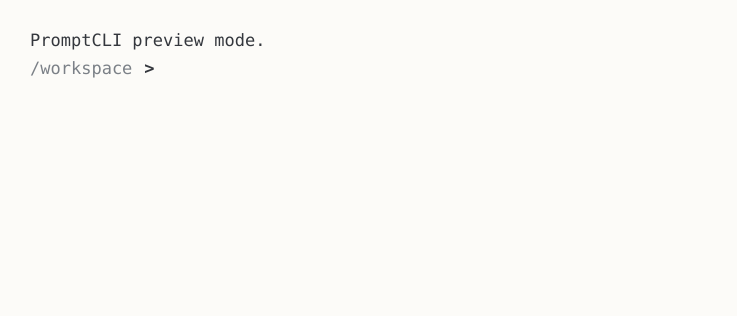
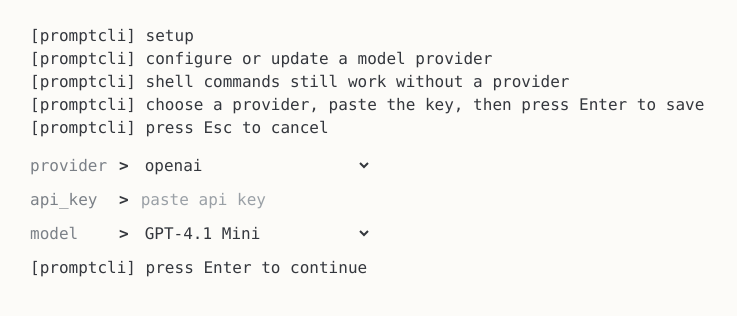
Before and after one commit to javidshaikhf/PromptCLI, a React (Vite) app: page / in a window 1280 px wide. Shown: the top 316 px of the page, without its empty margins (0-737 px from the left). Built offline with nearby package versions, Linux system fonts and the light colour scheme.

Commit message:
Add terminal setup flow and /setup recovery command

```diff
--- a/src/app/App.tsx
+++ b/src/app/App.tsx
@@ -113,7 +113,14 @@
       return {
         ...state,
         screen: "workspace",
-        settings: action.settings
+        settings: action.settings,
+        providerSetup: hasConfiguredProvider(action.settings)
+          ? state.providerSetup
+          : {
+              open: true,
+              reason: "settings",
+              pendingRequest: null
+            }
       };
     case "set-settings":
       return {
@@ -449,6 +456,21 @@
   async function handlePromptSubmit(value: string) {
     const normalizedValue = value.trim().toLowerCase();
 
+    if (
+      normalizedValue === "/setup" ||
+      normalizedValue === "setup" ||
+      normalizedValue === "/provider" ||
+      normalizedValue === "/providers"
+    ) {
+      dispatch({
+        type: "open-provider-setup",
+        reason: "settings",
+        pendingRequest: null
+      });
+      dispatch({ type: "plan-cleared" });
+      return;
+    }
+
     if (state.currentPlan) {
       if (normalizedValue === "no" || normalizedValue === "cancel") {
         handleCancelPlan();
@@ -595,6 +617,8 @@
           state.planState.status === "running"
         }
         plannerError={state.planState.error}
+        providerConfigured={hasConfiguredProvider(state.settings)}
+        providerSetupOpen={state.providerSetup.open}
         sessions={state.sessions}
         terminalFontSize={terminalFontSize}
       />
--- a/src/features/onboarding/OnboardingScreen.tsx
+++ b/src/features/onboarding/OnboardingScreen.tsx
@@ -1,9 +1,9 @@
-import { type FormEvent, useMemo, useState } from "react";
+import { type FormEvent, useEffect, useMemo, useState } from "react";
 import type { AppSettings, ProviderConfig, ProviderId } from "../../lib/contracts";
 import { MODEL_CATALOG } from "../../lib/providers/catalog";
 import { getProviderAdapter } from "../../lib/providers";
+import { upsertProviderConfig } from "../../lib/settings/defaults";
 import { saveProviderKey, saveSettings } from "../../lib/tauri/bridge";
-import { upsertProviderConfig } from "../../lib/settings/defaults";
 
 interface OnboardingScreenProps {
   currentSettings: AppSettings;
@@ -25,6 +25,19 @@
   const [error, setError] = useState<string | null>(null);
 
   const models = useMemo(() => MODEL_CATALOG[providerId], [providerId]);
+
+  useEffect(() => {
+    function handleEscape(event: KeyboardEvent) {
+      if (event.key === "Escape" && reason === "settings" && !busy) {
+        onClose();
+      }
+    }
+
+    window.addEventListener("keydown", handleEscape);
+    return () => {
+      window.removeEventListener("keydown", handleEscape);
+    };
+  }, [busy, onClose, reason]);
 
   async function handleSubmit(event: FormEvent<HTMLFormElement>) {
     event.preventDefault();
@@ -63,30 +76,28 @@
   }
 
   return (
-    <div className="settings-overlay">
-      <section className="panel provider-setup-panel">
-        <div className="space-between">
-          <div>
-            <p className="eyebrow">Provider setup</p>
-            <h2>
-              {reason === "first_nl_request"
-                ? "Connect a model before using English requests"
-                : "Add or update a provider"}
-            </h2>
-            <p className="muted">
-              Shell commands keep working without a provider. Natural-language
-              planning needs one configured provider.
-            </p>
-          </div>
-          <button className="ghost-button" onClick={onClose} type="button">
-            Close
-          </button>
+    <div className="terminal-setup-overlay">
+      <section className="terminal-setup-screen">
+        <div className="terminal-setup-copy">
+          <p>[promptcli] setup</p>
+          <p>
+            {reason === "first_nl_request"
+              ? "[promptcli] connect a model before using natural language"
+              : "[promptcli] configure or update a model provider"}
+          </p>
+          <p>[promptcli] shell commands still work without a provider</p>
+          <p>[promptcli] choose a provider, paste the key, then press Enter to save</p>
+          {reason === "settings" ? (
+            <p>[promptcli] press Esc to cancel</p>
+          ) : null}
         </div>
 
-        <form className="stack-md" onSubmit={handleSubmit}>
-          <label className="field">
-            <span>Provider</span>
+        <form className="terminal-setup-form" onSubmit={handleSubmit}>
+          <label className="terminal-setup-row">
+            <span className="terminal-setup-label">provider</span>
+            <span className="terminal-setup-separator">&gt;</span>
             <select
+              disabled={busy}
               value={providerId}
               onChange={(event) => {
                 const nextProvider = event.target.value as ProviderId;
@@ -94,26 +105,30 @@
                 setModel(MODEL_CATALOG[nextProvider][0].id);
               }}
             >
-              <option value="openai">OpenAI</option>
-              <option value="anthropic">Anthropic</option>
+              <option value="openai">openai</option>
+              <option value="anthropic">anthropic</option>
             </select>
           </label>
 
-          <label className="field">
-            <span>API key</span>
+          <label className="terminal-setup-row">
+            <span className="terminal-setup-label">api_key</span>
+            <span className="terminal-setup-separator">&gt;</span>
             <input
+              autoComplete="off"
+              disabled={busy}
+              onChange={(event) => setApiKey(event.target.value)}
+              placeholder="paste api key"
+              required
               type="password"
               value={apiKey}
-              onChange={(event) => setApiKey(event.target.value)}
-              placeholder="Paste your provider API key"
-              autoComplete="off"
-              required
             />
           </label>
 
-          <label className="field">
-            <span>Default model</span>
+          <label className="terminal-setup-row">
+            <span className="terminal-setup-label">model</span>
+            <span className="terminal-setup-separator">&gt;</span>
             <select
+              disabled={busy}
               value={model}
               onChange={(event) => setModel(event.target.value)}
             >
@@ -125,10 +140,15 @@
             </select>
           </label>
 
-          {error ? <p className="error-banner">{error}</p> : null}
+          <div className="terminal-setup-copy">
+            <p>
+              [promptcli] {busy ? "validating and saving..." : "press Enter to continue"}
+            </p>
+            {error ? <p className="terminal-setup-error">[promptcli] error: {error}</p> : null}
+          </div>
 
-          <button className="primary-button" disabled={busy || !apiKey.trim()}>
-            {busy ? "Validating..." : "Save provider"}
+          <button className="terminal-setup-submit" disabled={busy || !apiKey.trim()}>
+            Save provider
           </button>
         </form>
       </section>
--- a/src/features/terminal/TerminalWorkspace.tsx
+++ b/src/features/terminal/TerminalWorkspace.tsx
@@ -15,6 +15,8 @@
   plannerError: string | null;
   onPromptSubmit: (value: string) => Promise<void>;
   terminalFontSize: number;
+  providerSetupOpen: boolean;
+  providerConfigured: boolean;
 }
 
 export function TerminalWorkspace({
@@ -25,12 +27,14 @@
   plannerBusy,
   plannerError,
   onPromptSubmit,
-  terminalFontSize
+  terminalFontSize,
+  providerSetupOpen,
+  providerConfigured
 }: TerminalWorkspaceProps): JSX.Element {
   const activeSession =
     sessions.find((session) => session.id === activeSessionId) ?? null;
 
-  const auxiliaryOutput = currentPlan
+  const auxiliaryLines = currentPlan
     ? [
         "\r\n[promptcli] review",
         `[promptcli] ${currentPlan.summary}`,
@@ -45,7 +49,6 @@
         plannerError ? `[promptcli] error: ${plannerError}` : ""
       ]
         .filter(Boolean)
-        .join("\r\n") + "\r\n"
     : pendingSubmission?.classification === "ambiguous"
       ? [
           "\r\n[promptcli] clarify",
@@ -54,10 +57,19 @@
           plannerError ? `[promptcli] error: ${plannerError}` : ""
         ]
           .filter(Boolean)
-          .join("\r\n") + "\r\n"
       : plannerError
-        ? `\r\n[promptcli] error: ${plannerError}\r\n`
-        : "";
+        ? [`\r\n[promptcli] error: ${plannerError}`]
+        : [];
+
+  if (!providerConfigured && !providerSetupOpen && !currentPlan && !pendingSubmission) {
+    auxiliaryLines.push(
+      "\r\n[promptcli] no provider configured",
+      "[promptcli] type /setup to connect OpenAI or Anthropic"
+    );
+  }
+
+  const auxiliaryOutput =
+    auxiliaryLines.length > 0 ? `${auxiliaryLines.join("\r\n")}\r\n` : "";
 
   return (
     <main className="workspace">
--- a/src/styles/global.css
+++ b/src/styles/global.css
@@ -322,6 +322,85 @@
   gap: 18px;
 }
 
+.terminal-setup-overlay {
+  position: fixed;
+  inset: 0;
+  display: grid;
+  background: #fcfbf8;
+}
+
+.terminal-setup-screen {
+  min-height: 100vh;
+  padding: 26px 30px 22px;
+  display: grid;
+  align-content: start;
+  gap: 18px;
+  color: #34373d;
+}
+
+.terminal-setup-copy {
+  display: grid;
+  gap: 4px;
+}
+
+.terminal-setup-copy p {
+  margin: 0;
+}
+
+.terminal-setup-form {
+  display: grid;
+  gap: 14px;
+}
+
+.terminal-setup-row {
+  display: flex;
+  align-items: baseline;
+  gap: 12px;
+  flex-wrap: wrap;
+}
+
+.terminal-setup-label {
+  color: #7b8087;
+  min-width: 8ch;
+}
+
+.terminal-setup-separator {
+  font-weight: 600;
+}
+
+.terminal-setup-row input,
+.terminal-setup-row select {
+  border: none;
+  border-radius: 0;
+  background: transparent;
+  padding: 0;
+  box-shadow: none;
+  outline: none;
+  color: #34373d;
+  font: inherit;
+  min-width: 24ch;
+}
+
+.terminal-setup-row input::placeholder {
+  color: #9aa0a6;
+}
+
+.terminal-setup-error {
+  color: #b7514f;
+}
+
+.terminal-setup-submit {
+  position: absolute;
+  width: 1px;
+  height: 1px;
+  padding: 0;
+  margin: -1px;
+  overflow: hidden;
+  clip: rect(0, 0, 0, 0);
+  white-space: nowrap;
+  border: 0;
+}
+
 .error-banner,
 .success-banner {
   padding: 14px 16px;
@@ -335,6 +414,10 @@
 
 @media (max-width: 760px) {
   .terminal-surface {
+    padding: 20px 18px 16px;
+  }
+
+  .terminal-setup-screen {
     padding: 20px 18px 16px;
   }
 }
```
